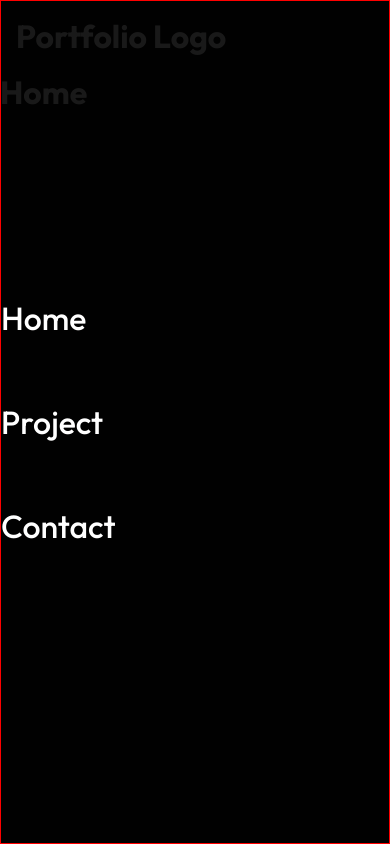
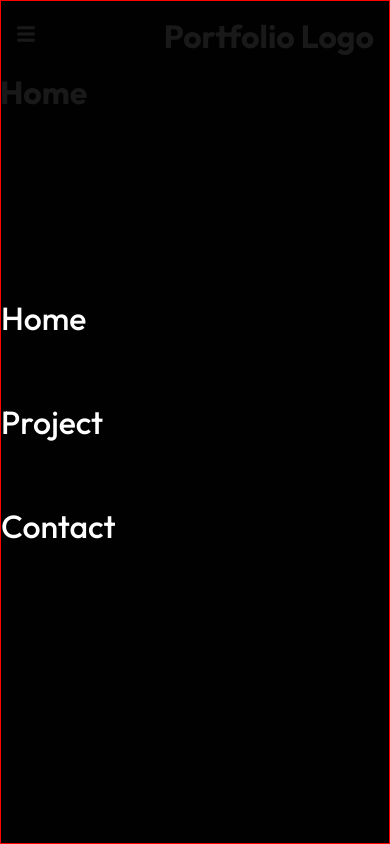
Before and after one commit to mynhinguyentruong/website-portfolio, a React (Create React App) app: page / in a window 390 px wide. Built offline with nearby package versions, Linux system fonts and the light colour scheme.

Commit message:
Added toggle icon at mobile screen

```diff
--- a/src/components/NavBar.js
+++ b/src/components/NavBar.js
@@ -3,10 +3,14 @@ import { Link } from 'react-router-dom'
 
 import './NavBarStyles.css'
 
+import { FaBars } from "react-icons/fa"
 
 function Navbar() {
   return (
     <div className='header'>
+      <div className='hamburger'>
+        <FaBars size={20} style={{color: '#fff'}}/>
+      </div>
       <Link to='/'><h1 >Portfolio Logo</h1></Link>
       <ul className='nav-menu'>
         <li><Link to='/'>Home</Link></li>
--- a/src/components/NavBarStyles.css
+++ b/src/components/NavBarStyles.css
@@ -18,6 +18,10 @@
   font-weight: 500;
 }
 
+.hamburger {
+  display: none;
+}
+
 @media screen and (max-width: 1040px) {
   .nav-menu {
     flex-direction: column;
@@ -29,7 +33,6 @@
     border: 1px solid red;
     justify-content: center;
     background: rgba(0,0,0,0.9);
-
   }
 
   .nav-menu > li {
@@ -39,4 +42,8 @@
   .nav-menu > li > a {
     font-size: 2rem;
   }
+
+  .hamburger {
+    display: initial;
+  }
 }
```
